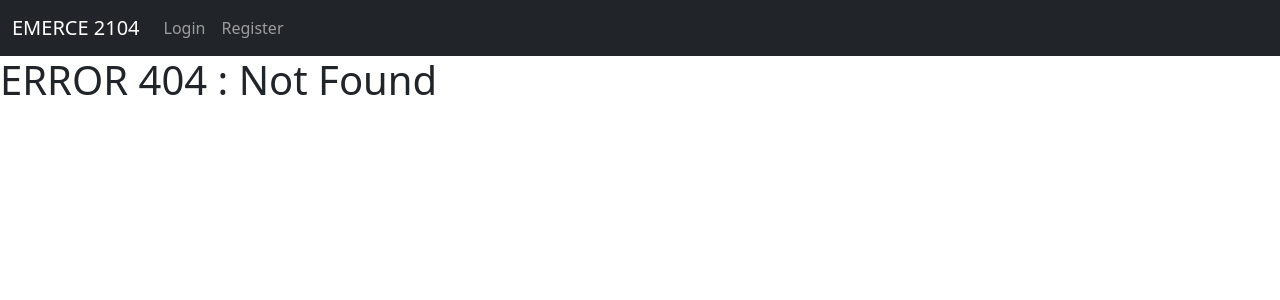
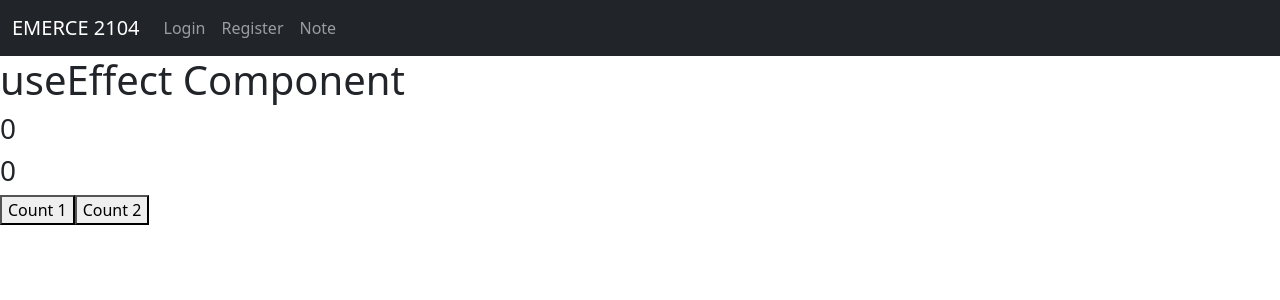
Before and after one commit to rochafialvin/react-emerce-2104, a React (Create React App) app: page /note in a window 1280 px wide. Before the commit this address had no page. Shown: the top 300 px of the page. Built offline with nearby package versions, Linux system fonts and the light colour scheme.

Commit message:
useEffect

```diff
--- a/src/App.js
+++ b/src/App.js
@@ -1,11 +1,15 @@
 import "bootstrap/dist/css/bootstrap.css";
 import { BrowserRouter, Routes, Route } from "react-router-dom";
 
+// NOTES
+
+// PROJECT
 import Navigation from "./components/Navigation";
 import Home from "./pages/Home";
 import Login from "./pages/Login";
 import NotFound from "./pages/NotFound";
 import Register from "./pages/Register";
+import UseEffectComponent from "./notes/useEffect";
 
 function App() {
   return (
@@ -15,6 +19,7 @@ function App() {
         <Route path="/" element={<Home />} />
         <Route path="/login" element={<Login />} />
         <Route path="/Register" element={<Register />} />
+        <Route path="/note" element={<UseEffectComponent />} />
         <Route path="*" element={<NotFound />} />
       </Routes>
     </BrowserRouter>
--- a/src/components/Navigation/index.jsx
+++ b/src/components/Navigation/index.jsx
@@ -29,6 +29,11 @@ function Navigation() {
             Register
           </NavLink>
         </NavItem>
+        <NavItem>
+          <NavLink tag={Link} to="/note">
+            Note
+          </NavLink>
+        </NavItem>
       </Nav>
     </Navbar>
   );
--- /dev/null
+++ b/src/notes/useEffect/index.js
@@ -0,0 +1,29 @@
+import { useEffect, useState } from "react";
+
+function UseEffectComponent() {
+  const [count, setCount] = useState(0);
+  const [count2, setCount2] = useState(0);
+
+  useEffect(() => {
+    console.log("useEffect running");
+  }, [count, count2]);
+
+  const onCount1Click = () => {
+    setCount(count + 1);
+  };
+  const onCount2Click = () => {
+    setCount2(count2 + 2);
+  };
+
+  return (
+    <div>
+      <h1>useEffect Component</h1>
+      <h3>{count}</h3>
+      <h3>{count2}</h3>
+      <button onClick={onCount1Click}>Count 1</button>
+      <button onClick={onCount2Click}>Count 2</button>
+    </div>
+  );
+}
+
+export default UseEffectComponent;
--- a/src/pages/Home/index.js
+++ b/src/pages/Home/index.js
@@ -1,3 +1,6 @@
+import axios from "axios";
+import { useState } from "react";
+
 function Home() {
   return <h1>Home Page</h1>;
 }
```
Also changed, not shown: src/notes/useEffect/note.txt (added).
